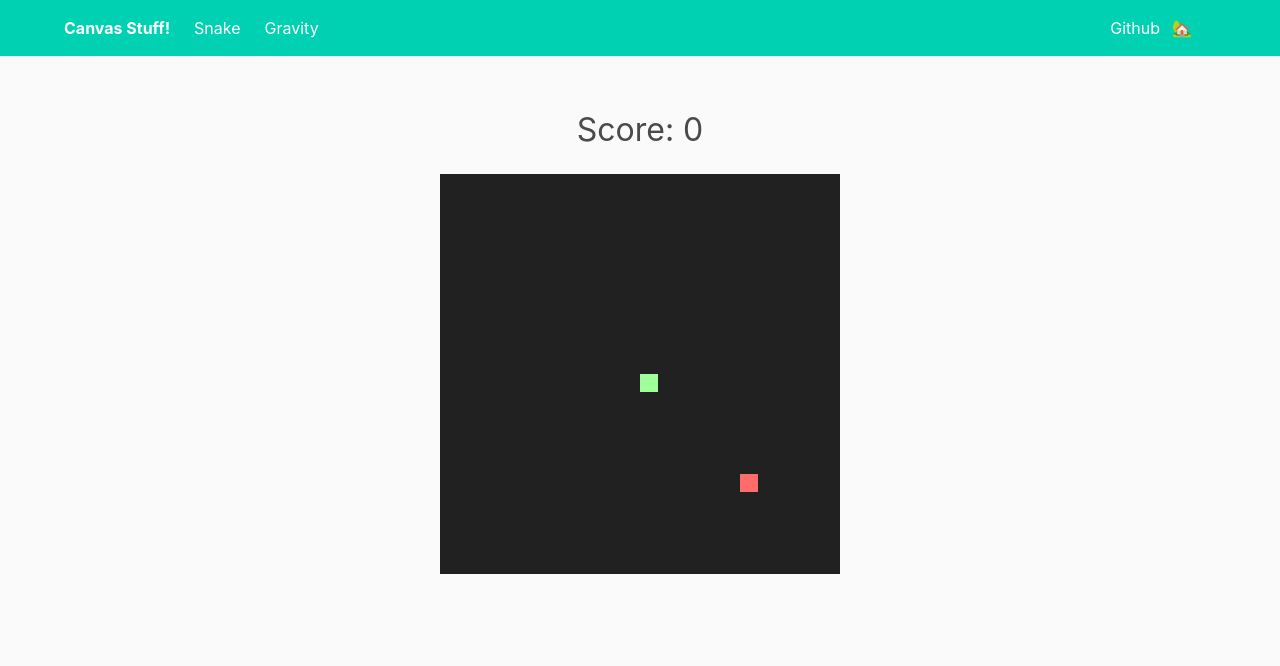
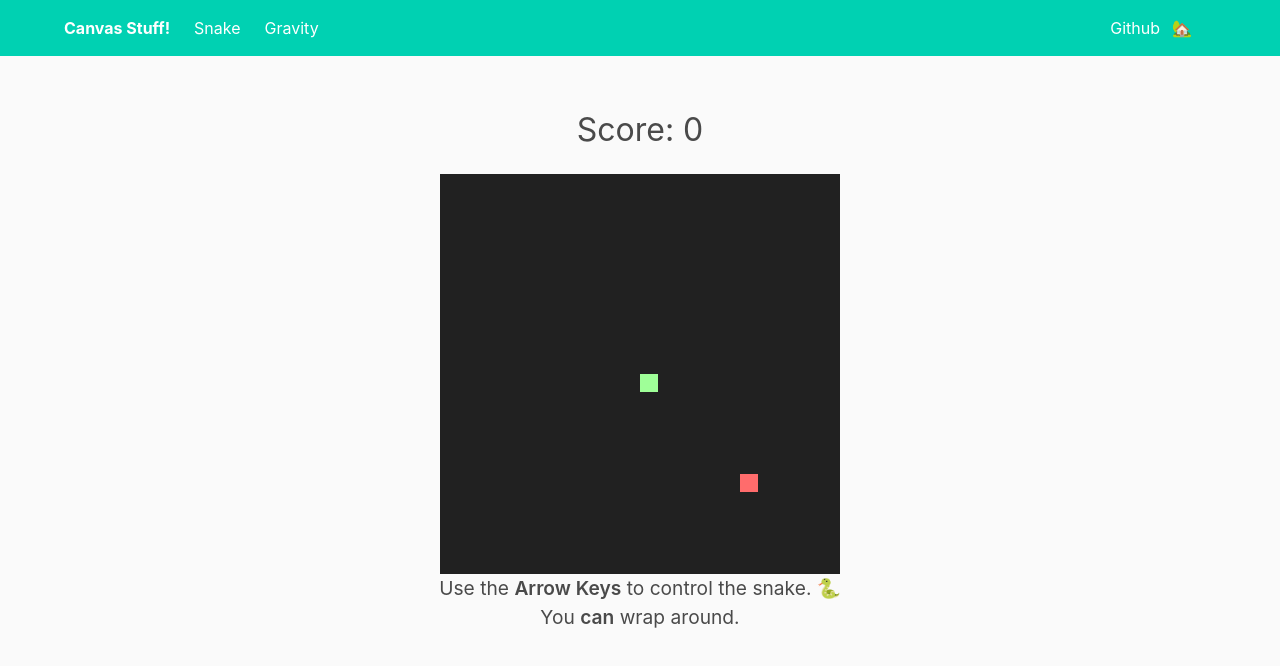
Before and after one commit to SPDUK/CanvasProjects, a React (Create React App) app: page /snake in a window 1280 px wide. Shown: the top 666 px of the page. Built offline with nearby package versions, Linux system fonts and the light colour scheme; the HTML template or start-up script is replaced by a standard one.

Commit message:
changed styling & added  controls info and cursor when play is paused

```diff
--- a/src/Projects/Snake/Snake.jsx
+++ b/src/Projects/Snake/Snake.jsx
@@ -134,6 +134,11 @@ class Snake extends Component {
   }
 
   render() {
+    if (!this.state.play) {
+      document.body.style.cursor = 'pointer';
+    } else {
+      document.body.style.cursor = 'default';
+    }
     return (
       // eslint-disable-next-line
       <div
@@ -143,6 +148,7 @@ class Snake extends Component {
           });
         }}
         className="container snake"
+        id="snake"
       >
         <h1 className="snake-score is-size-3">Score: {this.state.score}</h1>
         {!this.state.play ? (
@@ -162,6 +168,14 @@ class Snake extends Component {
         <div className="snake-canvas">
           <canvas id="gc" className="snake-canvas" width="400" height="400" />
         </div>
+        <div className="snake-controls">
+          <p>
+            Use the <span>Arrow Keys</span> to control the snake. 🐍
+          </p>
+          <p>
+            You <span>can</span> wrap around.
+          </p>
+        </div>
       </div>
     );
   }
--- a/src/Projects/Snake/snake.css
+++ b/src/Projects/Snake/snake.css
@@ -1,5 +1,5 @@
 .snake {
-  overflow: hidden; }
+  width: 100%; }
   .snake-canvas {
     margin-top: 10px;
     display: flex;
@@ -10,5 +10,11 @@
     width: 400px;
     position: absolute;
     left: 50%;
+    margin-top: -100px;
     margin-left: -200px;
     text-align: center; }
+  .snake-controls {
+    font-size: 1.2em;
+    text-align: center; }
+    .snake-controls span {
+      font-weight: 600; }
--- a/src/Projects/Snake/snake.scss
+++ b/src/Projects/Snake/snake.scss
@@ -1,10 +1,6 @@
 .snake {
-  // display: flex;
-  // justify-content: center;
-    // margin: 0;
-     overflow: hidden;
+  width: 100%;
   &-canvas {
-    // width: 100%;
     margin-top: 10px;
     display: flex;
     justify-content: center;
@@ -16,7 +12,15 @@
     width: 400px;
     position: absolute;
     left: 50%;
+    margin-top: -100px;
     margin-left: -200px;
     text-align: center;
   }
+  &-controls {
+    font-size: 1.2em;
+    text-align: center;
+    span {
+      font-weight: 600;
+    }
+  }
 }
```
